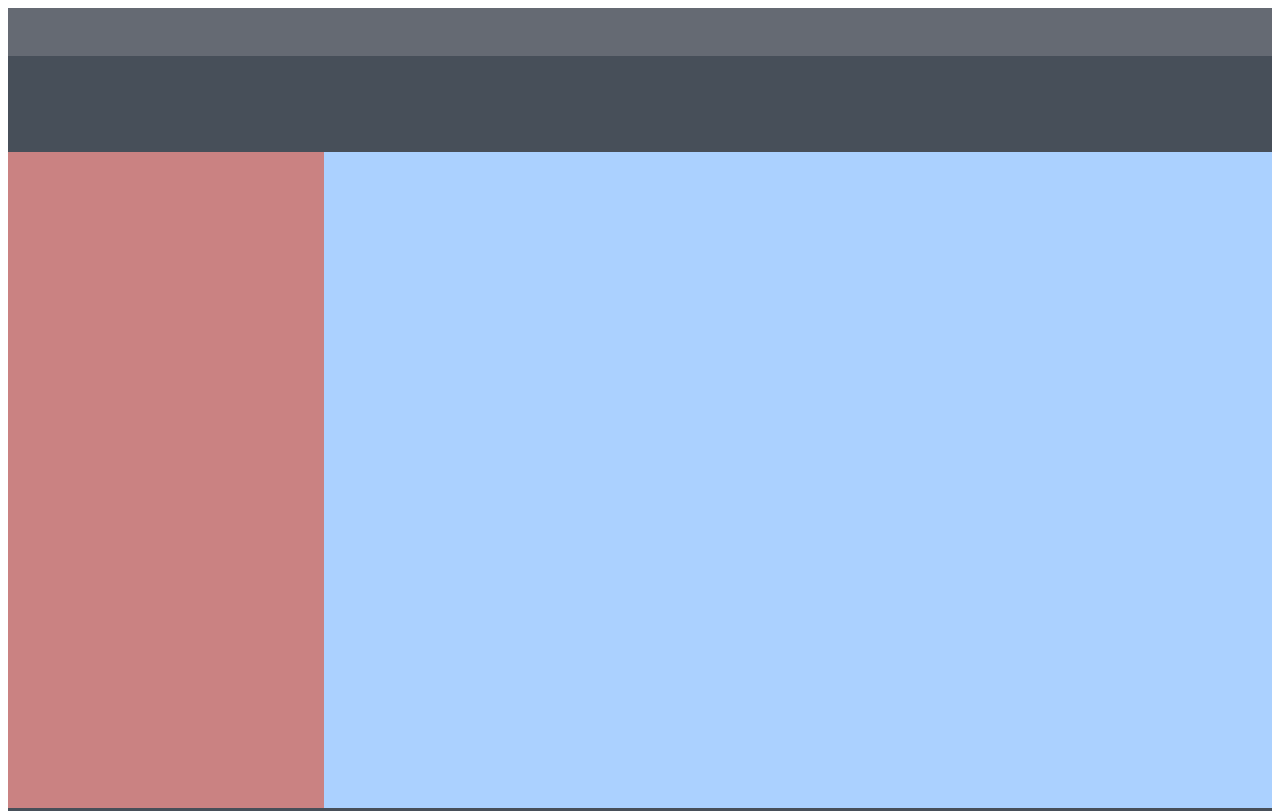
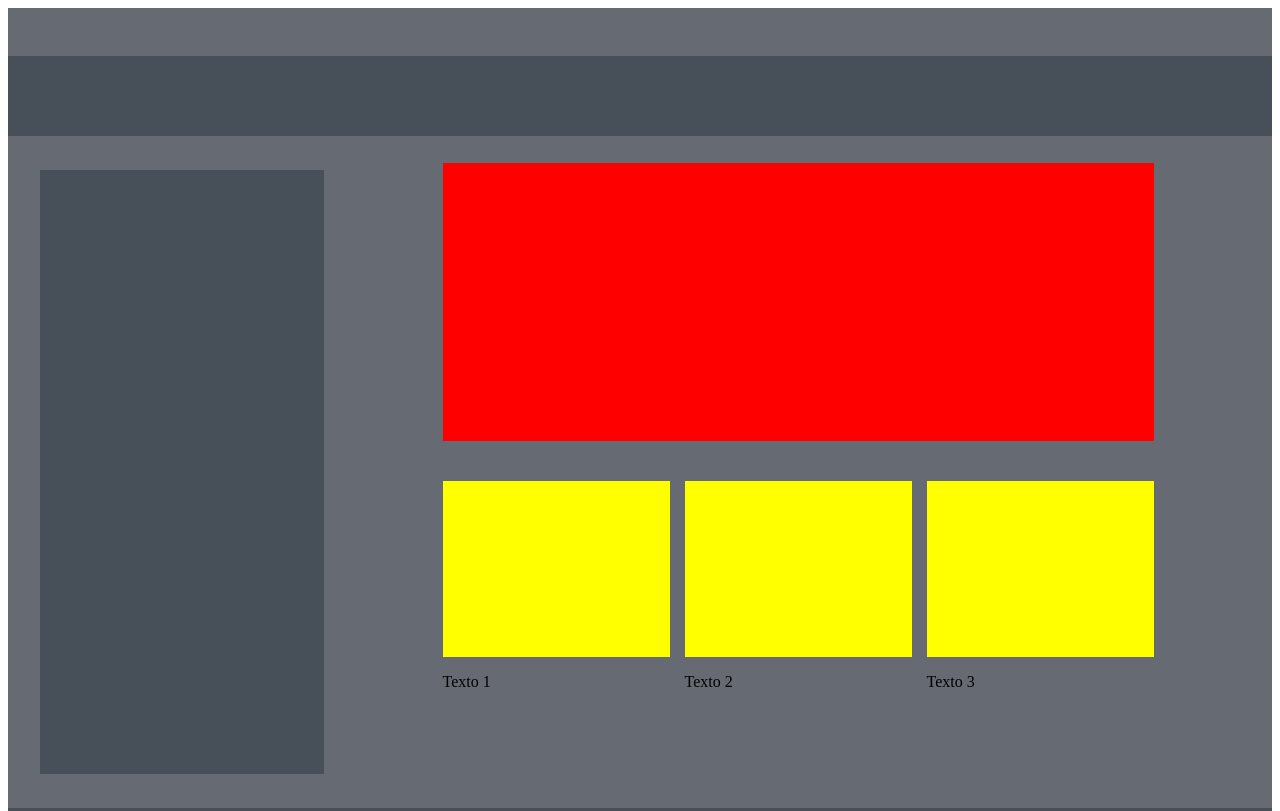
Before and after one commit to talimirchuk/Avanzado, a plain HTML site: page plantilla.html in a window 1280 px wide. Shown: the top 811 px of the page. Drawn offline with Linux system fonts and the light colour scheme.

Commit message:
Cuadrados franja 5

```diff
--- a/plantilla.css
+++ b/plantilla.css
@@ -10,7 +10,7 @@
 }
 
 .franja4 {
-    height: 6rem;
+    height: 5rem;
     background-color: #474F59;
 }
 
@@ -22,14 +22,40 @@
 }
 
 .franja6 {
-    height: 15rem;
+    height: 10rem;
     background-color: #474F59;
 }
 
 .sidebar {
-    background-color: rgb(202, 130, 130);
+    background-color: #474F59;
+    width: 90%;
+    height: 90%;
+    justify-self: end;
+    align-self: center;
 }
 
 .elementos {
-    background-color: #abd1ff;
+    background-color: #656A73;
+    display:grid;
+    grid-template-columns: 1fr 1fr 1fr;
+    width: 75%;
+    justify-self: center;
+    gap: 15px;
 }
+
+.video{
+    grid-column: span 3;
+    background-color: red;
+    margin-top: 27px;
+}
+
+.miniatura{
+    background-color: yellow;
+    height: 50%;
+    margin-top: 25px;
+}
+
+.item-miniatura {
+    display: flex;
+    flex-direction: column;
+}
--- a/plantilla.html
+++ b/plantilla.html
@@ -3,7 +3,7 @@
 <head>
     <meta charset="UTF-8">
     <meta name="viewport" content="width=device-width, initial-scale=1.0">
-    <title>Document</title>
+    <title>Plantilla</title>
     <link rel="stylesheet" href="plantilla.css">
 </head>
 <body>
@@ -12,7 +12,22 @@
         <div class="franja4"></div>
             <div class="franja5">
                 <div class="sidebar"></div>
-                <div class="elementos"></div>
+                <div class="elementos">
+                    <div class="video"></div>
+
+                    <div class="item-miniatura">
+                        <div class="miniatura"></div>
+                        <p>Texto 1</p>
+                    </div>
+                    <div class="item-miniatura">
+                        <div class="miniatura"></div>
+                        <p>Texto 2</p>
+                    </div>
+                    <div class="item-miniatura">
+                        <div class="miniatura"></div>
+                        <p>Texto 3</p>
+                    </div>
+                </div>
             </div>
     </div>
     <div class="franja6"></div>
```
